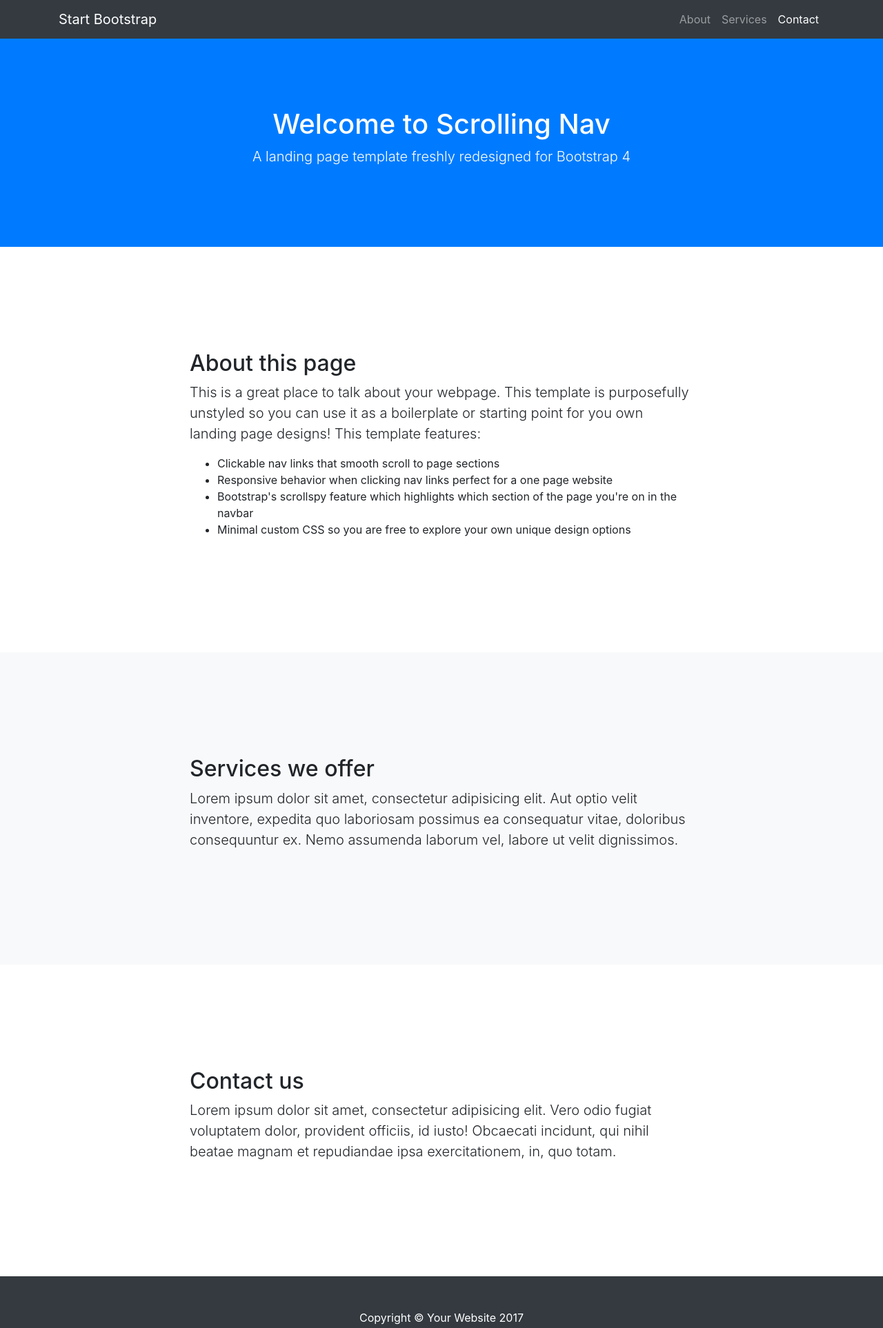
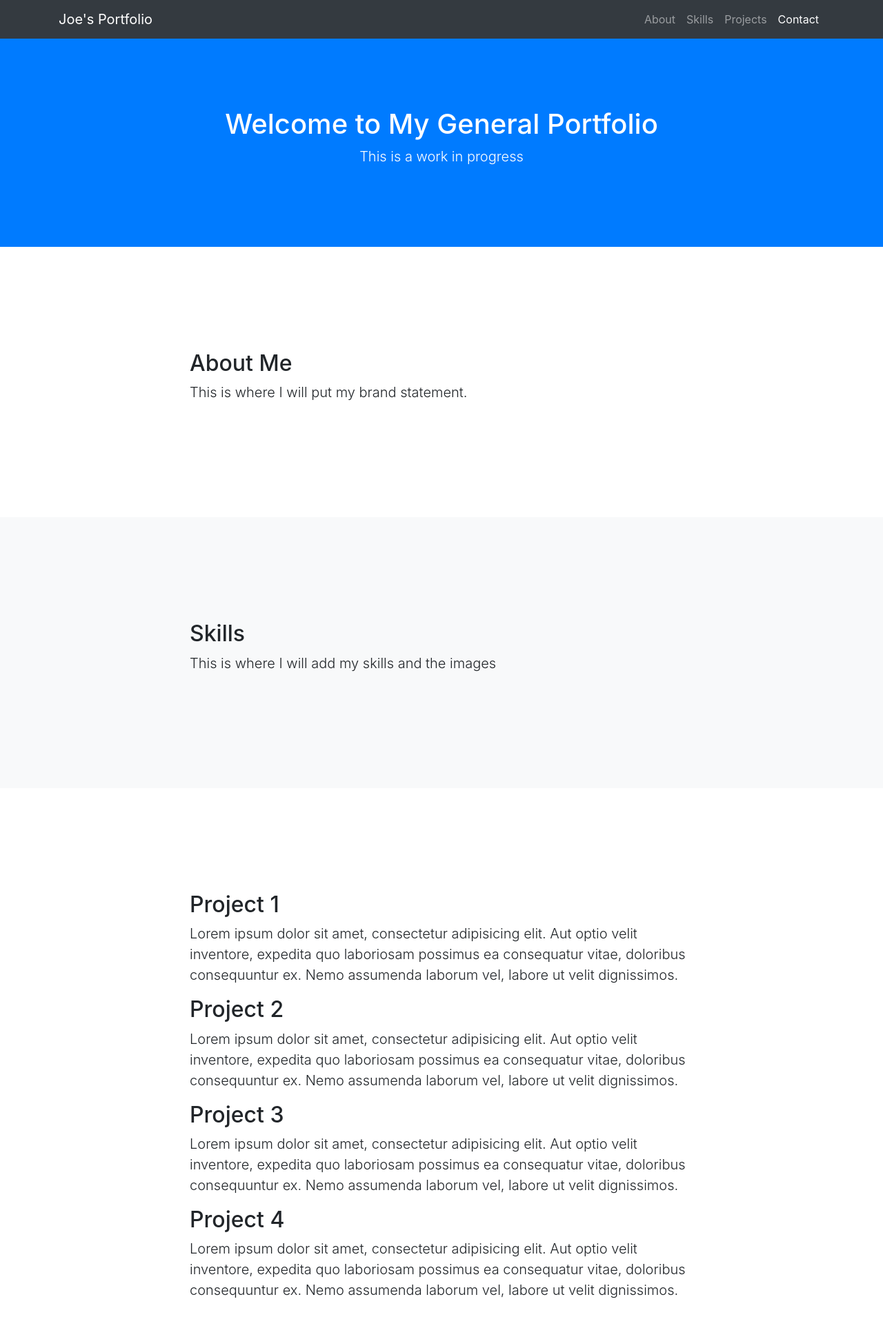
Before and after one commit to jooewoo/jooewoo.github.io, a website with bundled scripts: page index.html in a window 1280 px wide. Shown: the top 1926 px of the page at 69% size. Built offline with nearby package versions, Linux system fonts and the light colour scheme.

Commit message:
Edited index.html

```diff
--- a/index.html
+++ b/index.html
@@ -8,7 +8,7 @@
     <meta name="description" content="">
     <meta name="author" content="">
 
-    <title>Scrolling Nav - Start Bootstrap Template</title>
+    <title>Joe's Portfolio</title>
 
     <!-- Bootstrap core CSS -->
     <link href="vendor/bootstrap/css/bootstrap.min.css" rel="stylesheet">
@@ -23,7 +23,7 @@
     <!-- Navigation -->
     <nav class="navbar navbar-expand-lg navbar-dark bg-dark fixed-top" id="mainNav">
       <div class="container">
-        <a class="navbar-brand js-scroll-trigger" href="#page-top">Start Bootstrap</a>
+        <a class="navbar-brand js-scroll-trigger" href="#page-top">Joe's Portfolio</a>
         <button class="navbar-toggler" type="button" data-toggle="collapse" data-target="#navbarResponsive" aria-controls="navbarResponsive" aria-expanded="false" aria-label="Toggle navigation">
           <span class="navbar-toggler-icon"></span>
         </button>
@@ -33,7 +33,10 @@
               <a class="nav-link js-scroll-trigger" href="#about">About</a>
             </li>
             <li class="nav-item">
-              <a class="nav-link js-scroll-trigger" href="#services">Services</a>
+              <a class="nav-link js-scroll-trigger" href="#skills">Skills</a>
+            </li>
+            <li class="nav-item">
+              <a class="nav-link js-scroll-trigger" href="#projects">Projects</a>
             </li>
             <li class="nav-item">
               <a class="nav-link js-scroll-trigger" href="#contact">Contact</a>
@@ -45,8 +48,8 @@
 
     <header class="bg-primary text-white">
       <div class="container text-center">
-        <h1>Welcome to Scrolling Nav</h1>
-        <p class="lead">A landing page template freshly redesigned for Bootstrap 4</p>
+        <h1>Welcome to My General Portfolio</h1>
+        <p class="lead">This is a work in progress</p>
       </div>
     </header>
 
@@ -54,31 +57,42 @@
       <div class="container">
         <div class="row">
           <div class="col-lg-8 mx-auto">
-            <h2>About this page</h2>
-            <p class="lead">This is a great place to talk about your webpage. This template is purposefully unstyled so you can use it as a boilerplate or starting point for you own landing page designs! This template features:</p>
-            <ul>
-              <li>Clickable nav links that smooth scroll to page sections</li>
-              <li>Responsive behavior when clicking nav links perfect for a one page website</li>
-              <li>Bootstrap's scrollspy feature which highlights which section of the page you're on in the navbar</li>
-              <li>Minimal custom CSS so you are free to explore your own unique design options</li>
-            </ul>
+            <h2>About Me</h2>
+            <p class="lead">This is where I will put my brand statement.</p>
           </div>
         </div>
       </div>
     </section>
 
-    <section id="services" class="bg-light">
+    <section id="skills" class="bg-light">
       <div class="container">
         <div class="row">
           <div class="col-lg-8 mx-auto">
-            <h2>Services we offer</h2>
+            <h2>Skills</h2>
+            <p class="lead">This is where I will add my skills and the images</p>
+          </div>
+        </div>
+      </div>
+    </section>
+
+    <section id="projects">
+      <div class="container">
+        <div class="row">
+          <div class="col-lg-8 mx-auto">
+            <h2>Project 1</h2>
+            <p class="lead">Lorem ipsum dolor sit amet, consectetur adipisicing elit. Aut optio velit inventore, expedita quo laboriosam possimus ea consequatur vitae, doloribus consequuntur ex. Nemo assumenda laborum vel, labore ut velit dignissimos.</p>
+            <h2>Project 2</h2>
+            <p class="lead">Lorem ipsum dolor sit amet, consectetur adipisicing elit. Aut optio velit inventore, expedita quo laboriosam possimus ea consequatur vitae, doloribus consequuntur ex. Nemo assumenda laborum vel, labore ut velit dignissimos.</p>
+            <h2>Project 3</h2>
+            <p class="lead">Lorem ipsum dolor sit amet, consectetur adipisicing elit. Aut optio velit inventore, expedita quo laboriosam possimus ea consequatur vitae, doloribus consequuntur ex. Nemo assumenda laborum vel, labore ut velit dignissimos.</p>
+            <h2>Project 4</h2>
             <p class="lead">Lorem ipsum dolor sit amet, consectetur adipisicing elit. Aut optio velit inventore, expedita quo laboriosam possimus ea consequatur vitae, doloribus consequuntur ex. Nemo assumenda laborum vel, labore ut velit dignissimos.</p>
           </div>
         </div>
       </div>
     </section>
 
-    <section id="contact">
+    <section id="contact" class="bg-light">
       <div class="container">
         <div class="row">
           <div class="col-lg-8 mx-auto">
```
